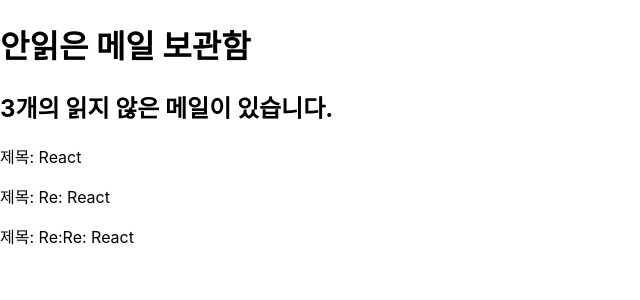
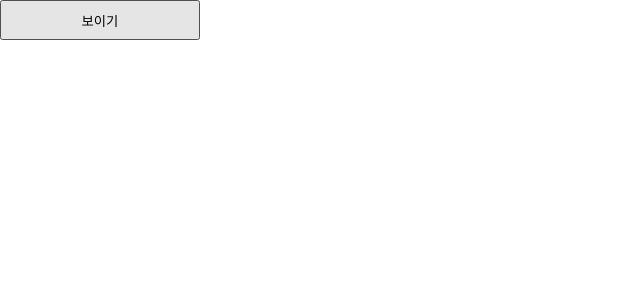
Before and after one commit to haeun82/fullstack-study, a React (Create React App) app in the folder 11_React/my-app/: page / in a window 1280 px wide. Shown: the top 300 px of the page, without its empty margins (0-640 px from the left). Built offline with nearby package versions, Linux system fonts and the light colour scheme.

Commit message:
삼항,논리 연산자 예제

```diff
--- a/11_React/my-app/src/chapter9/9.3/MailBox.jsx
+++ b/11_React/my-app/src/chapter9/9.3/MailBox.jsx
@@ -1,5 +1,8 @@
 function MailBox(props) {
 	const unreadMessages = props.unreadMessages;
+
+	const count = 0;
+
 
 	return (
 		<>
@@ -14,6 +17,14 @@ function MailBox(props) {
 					})}
 				</>
 			)}
+
+			{/* 주의!
+				falsy이면 && 뒤에 있는 표현식은 무시하고 건너 뛰지만
+				falsy 표현식이 반환 된다는 것에 주의(falsy 표현식에 따라서 화면에 출력될 수도 있음)
+			*/}
+			{false}
+			{/* {false && <h1>Messages: {count}</h1>} 실행 안됨 */}
+			{/* {count && <h1>Messages: {count}</h1>} false가 아닌 0이기 때문에 화면에 출력됨 */}
 		</>
 	);
 }
--- /dev/null
+++ b/11_React/my-app/src/chapter9/9.4/MainPage.jsx
@@ -0,0 +1,58 @@
+import { useState } from "react";
+
+const styles = {
+  button: {
+    height: 40,
+    width: 200,
+  },
+  warning: {
+    backgroundColor: 'red',
+    textAlign: 'center',
+    width: '100%',
+    padding: 10,
+    fontSize: '14pt',
+    color: 'white',
+  }
+};
+
+function WarningBanner(props) {
+	console.log(props.warn);
+	if (!props.warn) {
+		return null;
+	}
+	return (
+		<div style={styles.warning}>Warning!</div>
+	);
+}
+
+function DangerBanner(props) {
+	console.log(props.warn);
+	return (
+		<div style={styles.warning}>Danger!</div>
+	);
+}
+
+function Mainpage() {
+	const [showWarning, setShowWarning] = useState(false);
+
+	const handleToggle = () => {
+		// setShowWarning(!showWarning);
+		setShowWarning(prevState => !prevState);
+
+	};
+	return (
+		<>
+			<WarningBanner warn={showWarning}/>
+
+			{/* 보통의 경우 아래와 같이 조건부 렌더링으로 처리하는 것도 가능 */}
+			{showWarning && <DangerBanner />}
+
+
+			<button style={styles.button} onClick={handleToggle}>
+				{showWarning ? '감추기' : '보이기'}
+			</button>
+		</>
+	);
+}
+
+export default Mainpage;
--- a/11_React/my-app/src/index.js
+++ b/11_React/my-app/src/index.js
@@ -22,6 +22,7 @@ import Greeting from './chapter9/9.1/Greeting';
 import LoginControl from './chapter9/9.2/LoginControl';
 import LoginControlRefactoring from './chapter9/9.3/LoginControlRefactoring';
 import MailBox from './chapter9/9.3/MailBox';
+import Mainpage from './chapter9/9.4/MainPage';
 
 const root = ReactDOM.createRoot(document.getElementById('root'));
 
@@ -74,7 +75,8 @@ root.render(
     // <Greeting isLoggedIn={true}/>
     // <LoginControl />
     // <LoginControlRefactoring />
-    <MailBox unreadMessages={messages} />
+    // <MailBox unreadMessages={messages} />
+    <Mainpage />
 );
 
 // If you want to start measuring performance in your app, pass a function
```
